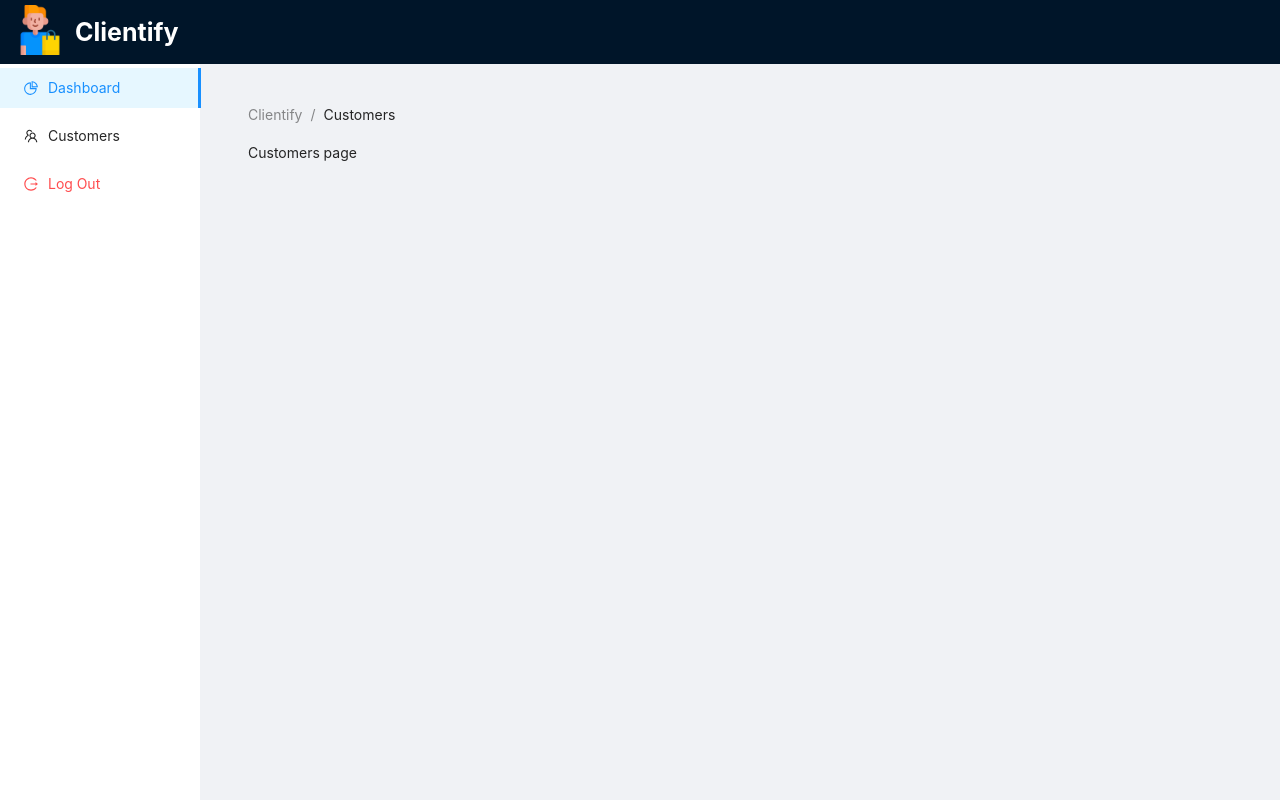
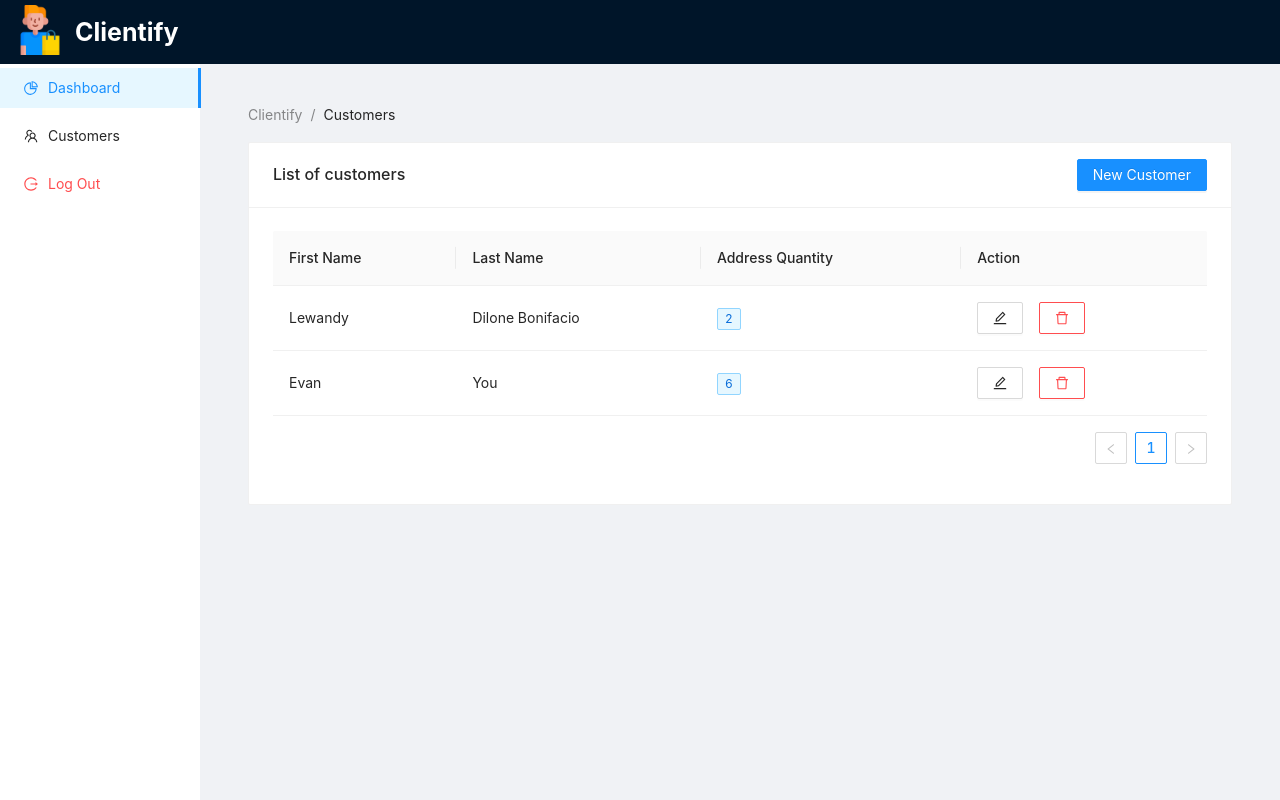
Before and after one commit to abiezerm/clientify, a Next.js app in the folder src/: page /admin/customers in a window 1280 px wide. Built offline with nearby package versions, Linux system fonts and the light colour scheme.

Commit message:
wip: adding UI elements

```diff
--- /dev/null
+++ b/src/components/customers/CustomersTable.tsx
@@ -0,0 +1,71 @@
+import { Button, Popconfirm, Space, Table, Tag } from "antd";
+import { EditOutlined, DeleteOutlined } from "@ant-design/icons";
+import { Customer } from "./types";
+
+interface Props {
+  onEdit: Function;
+  onDelete: Function;
+  customers: Array<Customer>;
+}
+
+export default function CustomersTable({ customers, onEdit, onDelete }: Props) {
+  const columns = [
+    {
+      title: "First Name",
+      dataIndex: "firstName",
+      key: "firstName",
+    },
+    {
+      title: "Last Name",
+      dataIndex: "lastName",
+      key: "lastName",
+    },
+    {
+      title: "Address Quantity",
+      dataIndex: "addresses",
+      key: "addresses",
+      render: (record: any[]) => {
+        return (
+          <Tag color={"blue"} key={record.length}>
+            {record.length}
+          </Tag>
+        );
+      },
+    },
+    {
+      title: "Action",
+      key: "action",
+      render: (record: any) => (
+        <Space size="middle">
+          <Button
+            onClick={() => {
+              onEdit(record);
+            }}
+          >
+            <EditOutlined />
+          </Button>
+          <Popconfirm
+            title="Are you sure to delete this customer?"
+            onConfirm={() => {
+              alert("Delete");
+            }}
+            onCancel={() => {}}
+            okText="Yes"
+            cancelText="No"
+          >
+            <Button
+              danger
+              onClick={() => {
+                onDelete(record.id);
+              }}
+            >
+              <DeleteOutlined type="danger" />
+            </Button>
+          </Popconfirm>
+        </Space>
+      ),
+    },
+  ];
+
+  return <Table dataSource={customers} columns={columns} />;
+}
--- /dev/null
+++ b/src/components/customers/types.ts
@@ -0,0 +1,7 @@
+export interface Customer {
+  key: any;
+  id: string;
+  firstName: string;
+  lastName: string;
+  addresses: Array<any>;
+}
--- a/src/pages/admin/customers/index.tsx
+++ b/src/pages/admin/customers/index.tsx
@@ -1,7 +1,33 @@
-import { Breadcrumb } from "antd";
+import { Breadcrumb, Button, Card, Col, Layout, Row } from "antd";
 import Head from "next/head";
+import CustomersTable from "../../../components/customers/CustomersTable";
+
+const customers = [
+  {
+    key: "1",
+    id: "asdasd",
+    firstName: "Lewandy",
+    lastName: "Dilone Bonifacio",
+    addresses: [1, 2],
+  },
+  {
+    key: "2",
+    id: "fghghehgf",
+    firstName: "Evan",
+    lastName: "You",
+    addresses: [1, 2, 3, 4, 5, 6],
+  },
+];
 
 export default function Index() {
+  const onEdit = () => {
+    //TODO: Edit a customer
+  };
+
+  const onDelete = () => {
+    //TODO: Delete a customer
+  };
+
   return (
     <>
       <Head>
@@ -13,7 +39,22 @@ export default function Index() {
         <Breadcrumb.Item>Clientify</Breadcrumb.Item>
         <Breadcrumb.Item>Customers</Breadcrumb.Item>
       </Breadcrumb>
-      <div>Customers page</div>
+      <Layout>
+        <Row>
+          <Col span={24}>
+            <Card
+              title="List of customers"
+              extra={<Button type="primary">New Customer</Button>}
+            >
+              <CustomersTable
+                customers={customers}
+                onEdit={onEdit}
+                onDelete={onDelete}
+              />
+            </Card>
+          </Col>
+        </Row>
+      </Layout>
     </>
   );
 }
```
Also changed, not shown: src/components/customers/CustomersFormModal.tsx (added, +43 -0 lines), src/pages/api/customers.ts (renamed from src/pages/api/hello.ts).
